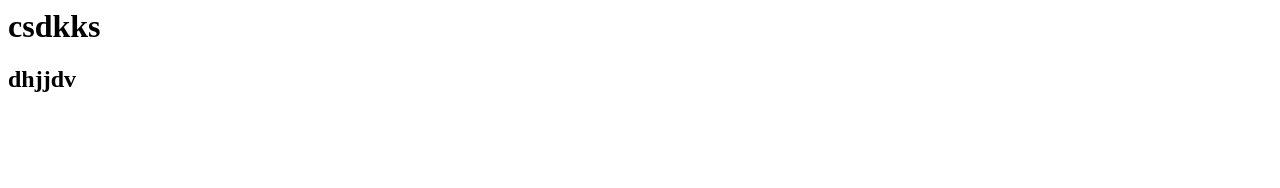
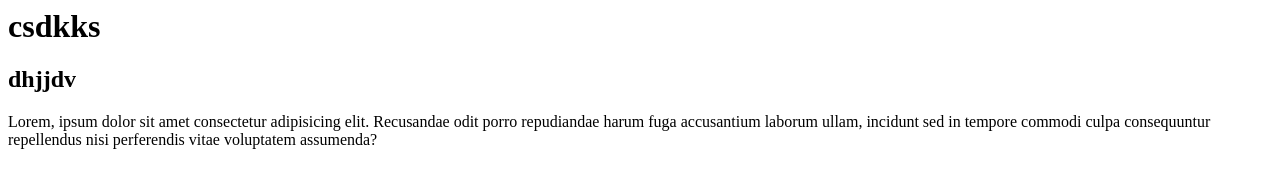
Before and after one commit to Razieh-git-account/git-project, a plain HTML site: page index.html in a window 1280 px wide. Drawn offline with Linux system fonts and the light colour scheme.

Commit message:
added p to index

```diff
--- a/index.html
+++ b/index.html
@@ -8,5 +8,11 @@
 <body>
     <h1>csdkks</h1>
     <h2>dhjjdv</h2>
+    <p>
+        Lorem, ipsum dolor sit amet consectetur adipisicing elit. Recusandae odit
+         porro repudiandae harum fuga accusantium laborum ullam, incidunt sed in
+         tempore commodi culpa consequuntur
+         repellendus nisi perferendis vitae voluptatem assumenda?
+    </p>
 </body>
 </html>
```
